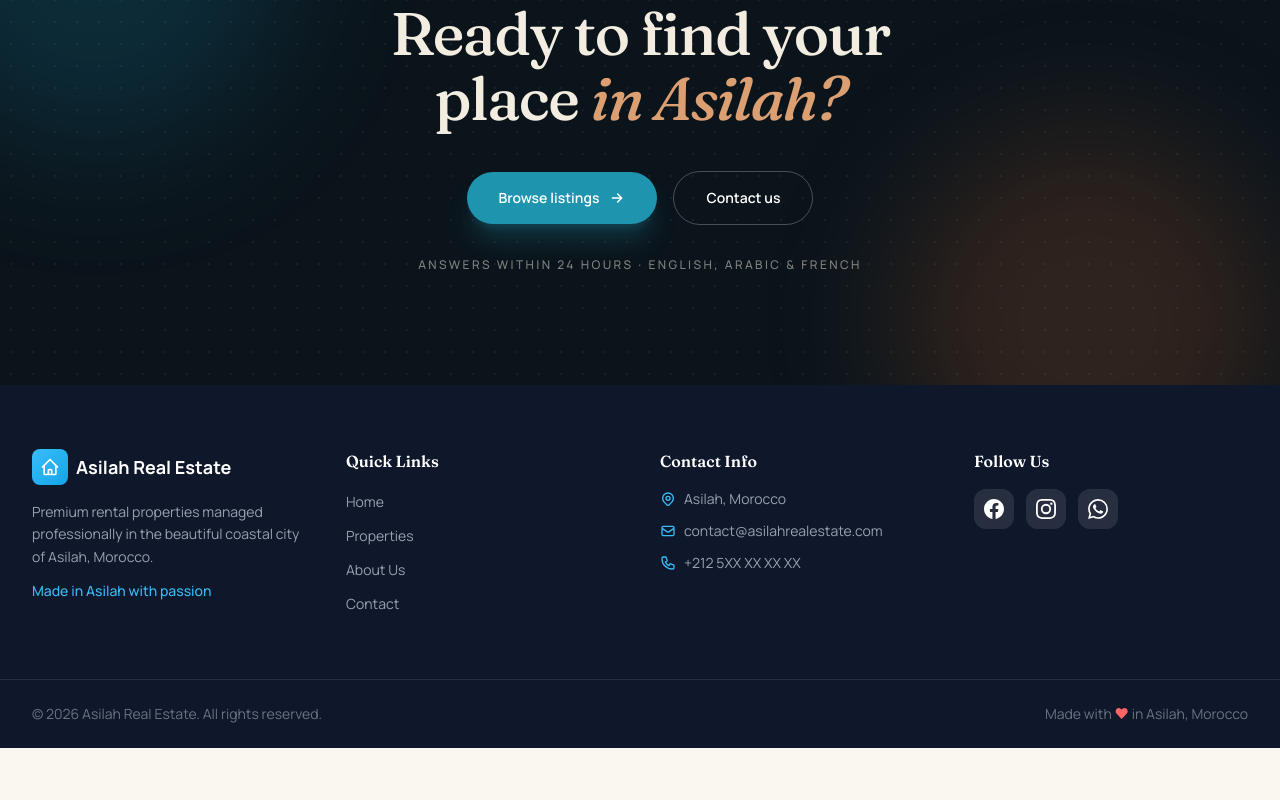
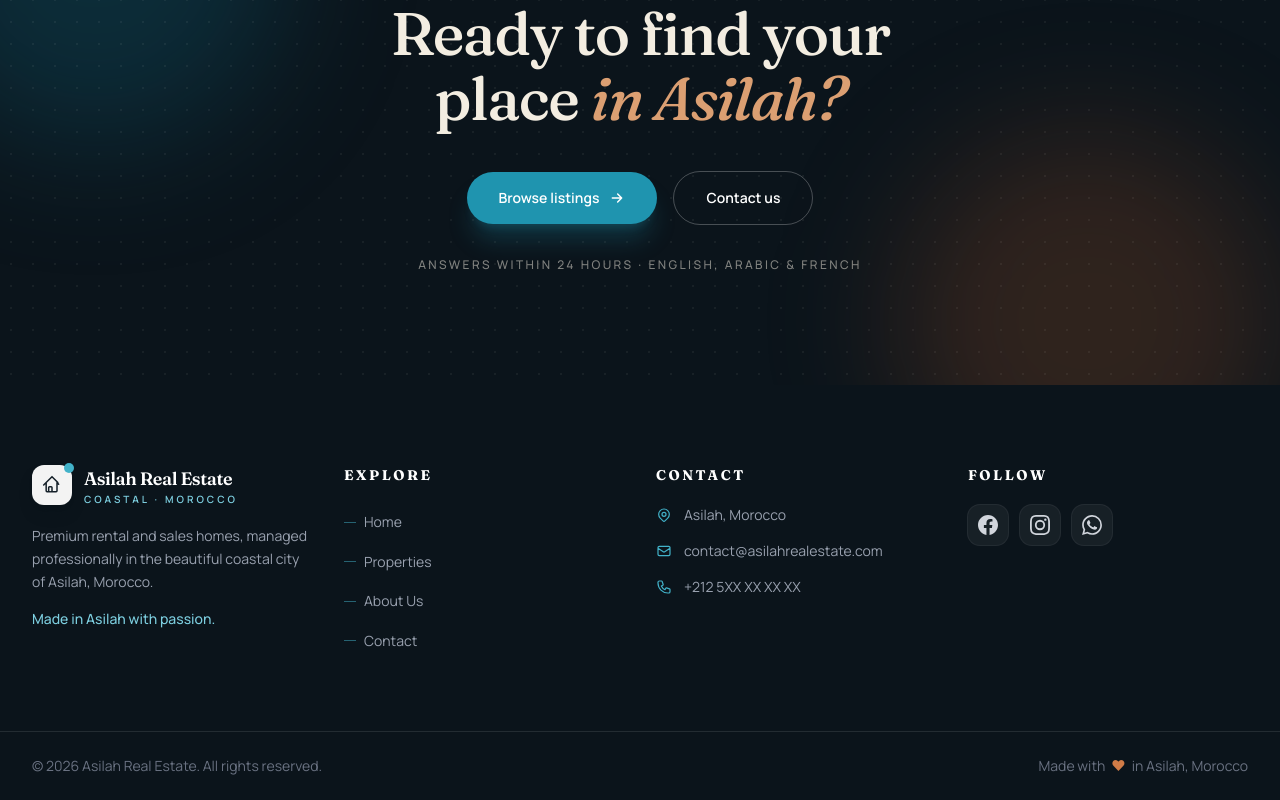
Before and after one commit to Blaze-73/real-estate, a React (Vite) app in the folder frontend/: page / in a window 1280 px wide. Shown: the part 4945-5745 px from the top of the page. Before the commit the page ends 5693 px from the top, so only its background shows below. Built offline with nearby package versions, Linux system fonts and the light colour scheme; no server answers.

Commit message:
feat(footer): polish footer and global page shells
Rebranded footer with monogram, animated explore links and on-hover socials; page shells adopt the sand/ink theme.

```diff
--- a/frontend/src/App.jsx
+++ b/frontend/src/App.jsx
@@ -25,10 +25,10 @@ const SettingsPage = lazy(() => import('./pages/admin/SettingsPage'));
 const ActivityLogs = lazy(() => import('./pages/admin/ActivityLogs'));
 
 const PageLoader = () => (
-  <div className="min-h-screen flex items-center justify-center bg-[#F8FAFC] dark:bg-gray-900">
+  <div className="min-h-screen flex items-center justify-center bg-sand-50 dark:bg-ink-950">
     <div className="flex flex-col items-center gap-3">
-      <div className="w-10 h-10 border-4 border-[#38BDF8] border-t-transparent rounded-full animate-spin" />
-      <p className="text-sm text-gray-400">Loading...</p>
+      <div className="w-10 h-10 border-4 border-ocean-500 border-t-transparent rounded-full animate-spin" />
+      <p className="text-sm text-ink-400 dark:text-ink-300">Loading...</p>
     </div>
   </div>
 );
--- a/frontend/src/components/layout/Footer.jsx
+++ b/frontend/src/components/layout/Footer.jsx
@@ -15,27 +15,32 @@ const Footer = () => {
   } = settings;
 
   return (
-    <footer className="bg-[#0F172A] text-gray-300">
-      <div className="max-w-7xl mx-auto px-4 sm:px-6 lg:px-8 py-16">
-        <div className="grid grid-cols-1 md:grid-cols-2 lg:grid-cols-4 gap-10">
+    <footer className="bg-ink-950 text-gray-300">
+      <div className="mx-auto max-w-7xl px-4 sm:px-6 lg:px-8 py-16 lg:py-20">
+        <div className="grid grid-cols-1 md:grid-cols-2 lg:grid-cols-4 gap-12 lg:gap-8">
           <div>
-            <div className="flex items-center gap-2 mb-4">
-              <div className="w-9 h-9 rounded-lg bg-gradient-to-br from-[#38BDF8] to-[#0EA5E9] flex items-center justify-center">
-                <svg className="w-5 h-5 text-white" fill="none" stroke="currentColor" viewBox="0 0 24 24">
-                  <path strokeLinecap="round" strokeLinejoin="round" strokeWidth={2} d="M3 12l2-2m0 0l7-7 7 7M5 10v10a1 1 0 001 1h3m10-11l2 2m-2-2v10a1 1 0 01-1 1h-3m-6 0a1 1 0 001-1v-4a1 1 0 011-1h2a1 1 0 011 1v4a1 1 0 001 1m-6 0h6" />
+            <div className="flex items-center gap-3">
+              <span className="relative grid h-10 w-10 place-items-center rounded-xl bg-white/95 shadow-lg shadow-ink-950/30">
+                <svg className="h-5 w-5 text-ink-900" viewBox="0 0 24 24" fill="none" stroke="currentColor" strokeWidth="1.8" strokeLinecap="round" strokeLinejoin="round" aria-hidden="true">
+                  <path d="M2 12l3-3m0 0l7-7 7 7m-14 0v10a1 1 0 001 1h4m8-11l2 2m-2-2v10a1 1 0 01-1 1h-6m-4 0a1 1 0 001-1v-4a1 1 0 011-1h2a1 1 0 011 1v4a1 1 0 001 1" />
                 </svg>
-              </div>
-              <span className="text-lg font-bold text-white">{companyName}</span>
+                <span className="absolute -right-0.5 -top-0.5 h-2.5 w-2.5 rounded-full bg-ocean-400" />
+              </span>
+              <span className="leading-tight">
+                <span className="block font-display text-lg font-semibold tracking-tight text-white">{companyName}</span>
+                <span className="block text-[10px] font-semibold uppercase tracking-[0.3em] text-ocean-300">Coastal &middot; Morocco</span>
+              </span>
             </div>
-            <p className="text-sm text-gray-400 leading-relaxed">
-              Premium rental properties managed professionally in the beautiful coastal city of Asilah, Morocco.
+            <p className="mt-5 text-sm leading-relaxed text-gray-400">
+              Premium rental and sales homes, managed professionally in the beautiful coastal city
+              of Asilah, Morocco.
             </p>
-            <p className="mt-3 text-sm text-[#38BDF8] font-medium">Made in Asilah with passion</p>
+            <p className="mt-4 text-sm font-medium text-ocean-300">Made in Asilah with passion.</p>
           </div>
 
           <div>
-            <h3 className="text-white font-semibold mb-4">Quick Links</h3>
-            <ul className="space-y-2.5">
+            <h3 className="text-sm font-bold uppercase tracking-[0.18em] text-white mb-5">Explore</h3>
+            <ul className="space-y-3">
               {[
                 { to: '/', label: 'Home' },
                 { to: '/properties', label: 'Properties' },
@@ -43,31 +48,36 @@ const Footer = () => {
                 { to: '/contact', label: 'Contact' },
               ].map((link) => (
                 <li key={link.to}>
-                  <Link to={link.to} className="text-sm text-gray-400 hover:text-[#38BDF8] transition-colors">{link.label}</Link>
+                  <Link
+                    to={link.to}
+                    className="group inline-flex items-center gap-2 text-sm text-gray-400 transition-colors hover:text-ocean-300"
+                  >
+                    <span className="h-px w-3 bg-ocean-400/50 transition-all duration-300 group-hover:w-5" />
+                    {link.label}
+                  </Link>
                 </li>
               ))}
             </ul>
           </div>
 
           <div>
-            <h3 className="text-white font-semibold mb-4">Contact Info</h3>
-            <ul className="space-y-3 text-sm text-gray-400">
-              <li className="flex items-start gap-2">
-                <svg className="w-4 h-4 mt-0.5 text-[#38BDF8] flex-shrink-0" fill="none" stroke="currentColor" viewBox="0 0 24 24">
-                  <path strokeLinecap="round" strokeLinejoin="round" strokeWidth={2} d="M17.657 16.657L13.414 20.9a1.998 1.998 0 01-2.827 0l-4.244-4.243a8 8 0 1111.314 0z" />
-                  <path strokeLinecap="round" strokeLinejoin="round" strokeWidth={2} d="M15 11a3 3 0 11-6 0 3 3 0 016 0z" />
+            <h3 className="text-sm font-bold uppercase tracking-[0.18em] text-white mb-5">Contact</h3>
+            <ul className="space-y-4 text-sm text-gray-400">
+              <li className="flex items-start gap-3">
+                <svg className="mt-0.5 h-4 w-4 shrink-0 text-ocean-400" fill="none" stroke="currentColor" viewBox="0 0 24 24" strokeWidth="1.8" strokeLinecap="round" strokeLinejoin="round" aria-hidden="true">
+                  <path d="M17.657 16.657L13.414 20.9a1.998 1.998 0 01-2.827 0l-4.244-4.243a8 8 0 1111.314 0zM15 11a3 3 0 11-6 0 3 3 0 016 0z" />
                 </svg>
                 <span>{companyAddress}</span>
               </li>
-              <li className="flex items-center gap-2">
-                <svg className="w-4 h-4 text-[#38BDF8] flex-shrink-0" fill="none" stroke="currentColor" viewBox="0 0 24 24">
-                  <path strokeLinecap="round" strokeLinejoin="round" strokeWidth={2} d="M3 8l7.89 5.26a2 2 0 002.22 0L21 8M5 19h14a2 2 0 002-2V7a2 2 0 00-2-2H5a2 2 0 00-2 2v10a2 2 0 002 2z" />
+              <li className="flex items-center gap-3">
+                <svg className="h-4 w-4 shrink-0 text-ocean-400" fill="none" stroke="currentColor" viewBox="0 0 24 24" strokeWidth="1.8" strokeLinecap="round" strokeLinejoin="round" aria-hidden="true">
+                  <path d="M3 8l7.89 5.26a2 2 0 002.22 0L21 8M5 19h14a2 2 0 002-2V7a2 2 0 00-2-2H5a2 2 0 00-2 2v10a2 2 0 002 2z" />
                 </svg>
                 <span>{companyEmail}</span>
               </li>
-              <li className="flex items-center gap-2">
-                <svg className="w-4 h-4 text-[#38BDF8] flex-shrink-0" fill="none" stroke="currentColor" viewBox="0 0 24 24">
-                  <path strokeLinecap="round" strokeLinejoin="round" strokeWidth={2} d="M3 5a2 2 0 012-2h3.28a1 1 0 01.948.684l1.498 4.493a1 1 0 01-.502 1.21l-2.257 1.13a11.042 11.042 0 005.516 5.516l1.13-2.257a1 1 0 011.21-.502l4.493 1.498a1 1 0 01.684.949V19a2 2 0 01-2 2h-1C9.716 21 3 14.284 3 6V5z" />
+              <li className="flex items-center gap-3">
+                <svg className="h-4 w-4 shrink-0 text-ocean-400" fill="none" stroke="currentColor" viewBox="0 0 24 24" strokeWidth="1.8" strokeLinecap="round" strokeLinejoin="round" aria-hidden="true">
+                  <path d="M3 5a2 2 0 012-2h3.28a1 1 0 01.948.684l1.498 4.493a1 1 0 01-.502 1.21l-2.257 1.13a11.042 11.042 0 005.516 5.516l1.13-2.257a1 1 0 011.21-.502l4.493 1.498A1 1 0 0121 15.72V19a2 2 0 01-2 2h-1C9.716 21 3 14.284 3 6V5z" />
                 </svg>
                 <span>{companyPhone}</span>
               </li>
@@ -75,20 +85,20 @@ const Footer = () => {
           </div>
 
           <div>
-            <h3 className="text-white font-semibold mb-4">Follow Us</h3>
+            <h3 className="text-sm font-bold uppercase tracking-[0.18em] text-white mb-5">Follow</h3>
             <div className="flex gap-3">
-              <a href={facebook} aria-label="Facebook" target="_blank" rel="noopener noreferrer" className="w-10 h-10 rounded-xl bg-white/10 flex items-center justify-center hover:bg-[#38BDF8] transition-colors">
-                <svg className="w-5 h-5 text-white" fill="currentColor" viewBox="0 0 24 24">
+              <a href={facebook} aria-label="Facebook" target="_blank" rel="noopener noreferrer" className="grid h-10 w-10 place-items-center rounded-xl bg-white/5 text-gray-300 ring-1 ring-white/10 transition-all hover:bg-ocean-600 hover:text-white hover:ring-ocean-600">
+                <svg className="h-5 w-5" fill="currentColor" viewBox="0 0 24 24" aria-hidden="true">
                   <path d="M24 12.073c0-6.627-5.373-12-12-12s-12 5.373-12 12c0 5.99 4.388 10.954 10.125 11.854v-8.385H7.078v-3.47h3.047V9.43c0-3.007 1.792-4.669 4.533-4.669 1.312 0 2.686.235 2.686.235v2.953H15.83c-1.491 0-1.956.925-1.956 1.874v2.25h3.328l-.532 3.47h-2.796v8.385C19.612 23.027 24 18.062 24 12.073z" />
                 </svg>
               </a>
-              <a href={instagram} aria-label="Instagram" target="_blank" rel="noopener noreferrer" className="w-10 h-10 rounded-xl bg-white/10 flex items-center justify-center hover:bg-[#38BDF8] transition-colors">
-                <svg className="w-5 h-5 text-white" fill="currentColor" viewBox="0 0 24 24">
+              <a href={instagram} aria-label="Instagram" target="_blank" rel="noopener noreferrer" className="grid h-10 w-10 place-items-center rounded-xl bg-white/5 text-gray-300 ring-1 ring-white/10 transition-all hover:bg-ocean-600 hover:text-white hover:ring-ocean-600">
+                <svg className="h-5 w-5" fill="currentColor" viewBox="0 0 24 24" aria-hidden="true">
                   <path d="M12 2.163c3.204 0 3.584.012 4.85.07 3.252.148 4.771 1.691 4.919 4.919.058 1.265.069 1.645.069 4.849 0 3.205-.012 3.584-.069 4.849-.149 3.225-1.664 4.771-4.919 4.919-1.266.058-1.644.07-4.85.07-3.204 0-3.584-.012-4.849-.07-3.26-.149-4.771-1.699-4.919-4.92-.058-1.265-.07-1.644-.07-4.849 0-3.204.013-3.583.07-4.849.149-3.227 1.664-4.771 4.919-4.919 1.266-.057 1.645-.069 4.849-.069zM12 0C8.741 0 8.333.014 7.053.072 2.695.272.273 2.69.073 7.052.014 8.333 0 8.741 0 12c0 3.259.014 3.668.072 4.948.2 4.358 2.618 6.78 6.98 6.98C8.333 23.986 8.741 24 12 24c3.259 0 3.668-.014 4.948-.072 4.354-.2 6.782-2.618 6.979-6.98.059-1.28.073-1.689.073-4.948 0-3.259-.014-3.667-.072-4.947-.196-4.354-2.617-6.78-6.979-6.98C15.668.014 15.259 0 12 0zm0 5.838a6.162 6.162 0 100 12.324 6.162 6.162 0 000-12.324zM12 16a4 4 0 110-8 4 4 0 010 8zm6.406-11.845a1.44 1.44 0 100 2.881 1.44 1.44 0 000-2.881z" />
                 </svg>
               </a>
-              <a href={whatsapp} aria-label="WhatsApp" target="_blank" rel="noopener noreferrer" className="w-10 h-10 rounded-xl bg-white/10 flex items-center justify-center hover:bg-[#38BDF8] transition-colors">
-                <svg className="w-5 h-5 text-white" fill="currentColor" viewBox="0 0 24 24">
+              <a href={whatsapp} aria-label="WhatsApp" target="_blank" rel="noopener noreferrer" className="grid h-10 w-10 place-items-center rounded-xl bg-white/5 text-gray-300 ring-1 ring-white/10 transition-all hover:bg-ocean-600 hover:text-white hover:ring-ocean-600">
+                <svg className="h-5 w-5" fill="currentColor" viewBox="0 0 24 24" aria-hidden="true">
                   <path d="M17.472 14.382c-.297-.149-1.758-.867-2.03-.967-.273-.099-.471-.148-.67.15-.197.297-.767.966-.94 1.164-.173.199-.347.223-.644.075-.297-.15-1.255-.463-2.39-1.475-.883-.788-1.48-1.761-1.653-2.059-.173-.297-.018-.458.13-.606.134-.133.298-.347.446-.52.149-.174.198-.298.298-.497.099-.198.05-.371-.025-.52-.075-.149-.669-1.612-.916-2.207-.242-.579-.487-.5-.669-.51-.173-.008-.371-.01-.57-.01-.198 0-.52.074-.792.372-.272.297-1.04 1.016-1.04 2.479 0 1.462 1.065 2.875 1.213 3.074.149.198 2.096 3.2 5.077 4.487.709.306 1.262.489 1.694.625.712.227 1.36.195 1.871.118.571-.085 1.758-.719 2.006-1.413.248-.694.248-1.289.173-1.413-.074-.124-.272-.198-.57-.347m-5.421 7.403h-.004a9.87 9.87 0 01-5.031-1.378l-.361-.214-3.741.982.998-3.648-.235-.374a9.86 9.86 0 01-1.51-5.26c.001-5.45 4.436-9.884 9.888-9.884 2.64 0 5.122 1.03 6.988 2.898a9.825 9.825 0 012.893 6.994c-.003 5.45-4.437 9.884-9.885 9.884m8.413-18.297A11.815 11.815 0 0012.05 0C5.495 0 .16 5.335.157 11.892c0 2.096.547 4.142 1.588 5.945L.057 24l6.305-1.654a11.882 11.882 0 005.683 1.448h.005c6.554 0 11.89-5.335 11.893-11.893a11.821 11.821 0 00-3.48-8.413z" />
                 </svg>
               </a>
@@ -98,12 +108,12 @@ const Footer = () => {
       </div>
 
       <div className="border-t border-white/10">
-        <div className="max-w-7xl mx-auto px-4 sm:px-6 lg:px-8 py-6 flex flex-col md:flex-row items-center justify-between gap-4">
+        <div className="mx-auto flex max-w-7xl flex-col items-center justify-between gap-3 px-4 py-6 sm:px-6 md:flex-row lg:px-8">
           <p className="text-sm text-gray-500">
-            &copy; {currentYear} Asilah Real Estate. All rights reserved.
+            &copy; {currentYear} {companyName}. All rights reserved.
           </p>
-          <p className="text-sm text-gray-500">
-            Made with <span className="text-red-400">&hearts;</span> in Asilah, Morocco
+          <p className="flex items-center gap-1.5 text-sm text-gray-500">
+            Made with <span className="text-terra-400" aria-hidden="true">&hearts;</span> in Asilah, Morocco
           </p>
         </div>
       </div>
--- a/frontend/src/components/layout/PublicLayout.jsx
+++ b/frontend/src/components/layout/PublicLayout.jsx
@@ -15,7 +15,7 @@ const PublicLayout = () => {
   }, [dispatch]);
 
   return (
-    <div className="min-h-screen bg-[#F8FAFC] dark:bg-gray-900">
+    <div className="min-h-screen bg-sand-50 dark:bg-ink-950">
       <Navbar />
       <main id="main-content">
         <Outlet />
```
